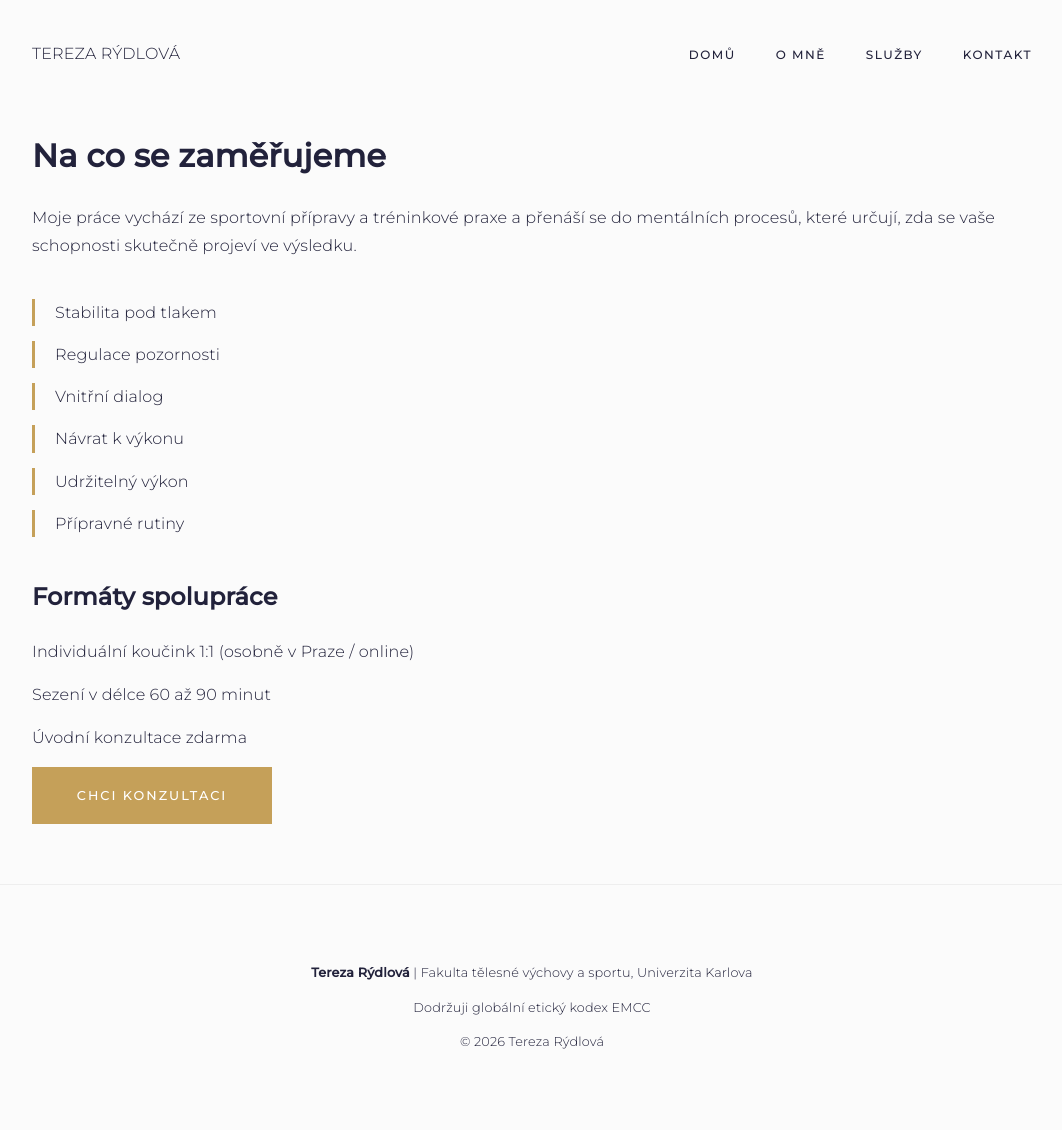
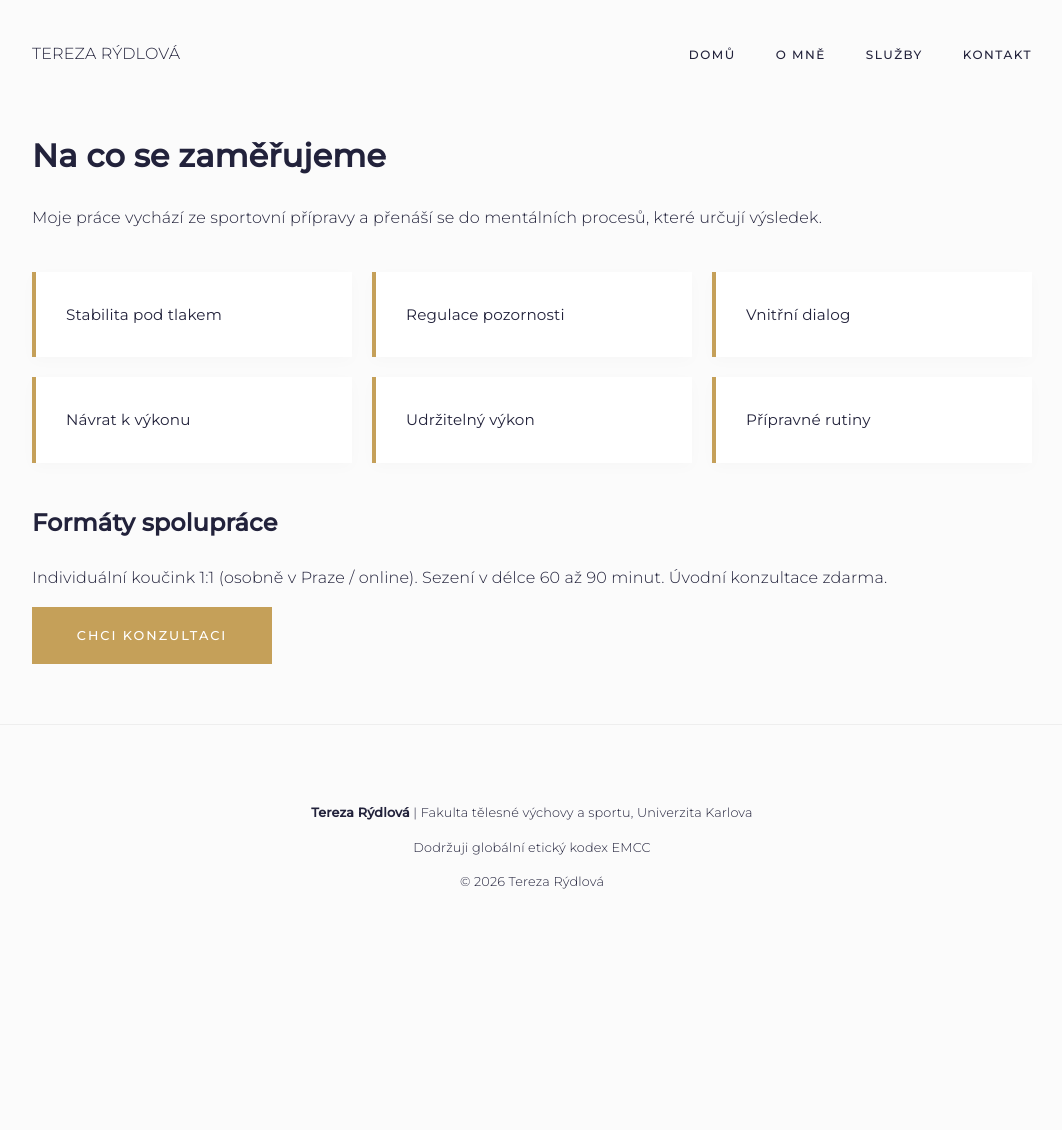
Before and after one commit to westleyovercash/tereza-rydlova, a Jekyll site: the page built from sluzby.md, in a window 1280 px wide. Shown: the whole page, without its empty margins (108-1170 px from the left). Built offline with Jekyll 4.4.1, drawn with Linux system fonts in a browser that asks for light colours; after the commit the page ends 970 px from its top, so only the background shows below that.

Commit message:
Update sluzby.md

```diff
--- a/sluzby.md
+++ b/sluzby.md
@@ -1,25 +1,24 @@
 ---
 layout: default
 title: Služby
+permalink: /sluzby/
 ---
 
 <div class="container page-content">
   <h1>Na co se zaměřujeme</h1>
-  <p>Moje práce vychází ze sportovní přípravy a tréninkové praxe a přenáší se do mentálních procesů, které určují, zda se vaše schopnosti skutečně projeví ve výsledku.</p>
+  <p>Moje práce vychází ze sportovní přípravy a přenáší se do mentálních procesů, které určují výsledek.</p>
 
-  <ul style="list-style-type: none; padding: 0; margin: 40px 0;">
-    <li style="margin-bottom: 15px; border-left: 3px solid var(--champagne); padding-left: 20px;">Stabilita pod tlakem</li>
-    <li style="margin-bottom: 15px; border-left: 3px solid var(--champagne); padding-left: 20px;">Regulace pozornosti</li>
-    <li style="margin-bottom: 15px; border-left: 3px solid var(--champagne); padding-left: 20px;">Vnitřní dialog</li>
-    <li style="margin-bottom: 15px; border-left: 3px solid var(--champagne); padding-left: 20px;">Návrat k výkonu</li>
-    <li style="margin-bottom: 15px; border-left: 3px solid var(--champagne); padding-left: 20px;">Udržitelný výkon</li>
-    <li style="margin-bottom: 15px; border-left: 3px solid var(--champagne); padding-left: 20px;">Přípravné rutiny</li>
-  </ul>
+  <div class="services-grid">
+    <div class="service-item">Stabilita pod tlakem</div>
+    <div class="service-item">Regulace pozornosti</div>
+    <div class="service-item">Vnitřní dialog</div>
+    <div class="service-item">Návrat k výkonu</div>
+    <div class="service-item">Udržitelný výkon</div>
+    <div class="service-item">Přípravné rutiny</div>
+  </div>
 
   <h2>Formáty spolupráce</h2>
-  <p>Individuální koučink 1:1 (osobně v Praze / online)</p>
-  <p>Sezení v délce 60 až 90 minut</p>
-  <p>Úvodní konzultace zdarma</p>
+  <p>Individuální koučink 1:1 (osobně v Praze / online). Sezení v délce 60 až 90 minut. Úvodní konzultace zdarma.</p>
 
   <a href="/kontakt" class="btn">Chci konzultaci</a>
 </div>
```
